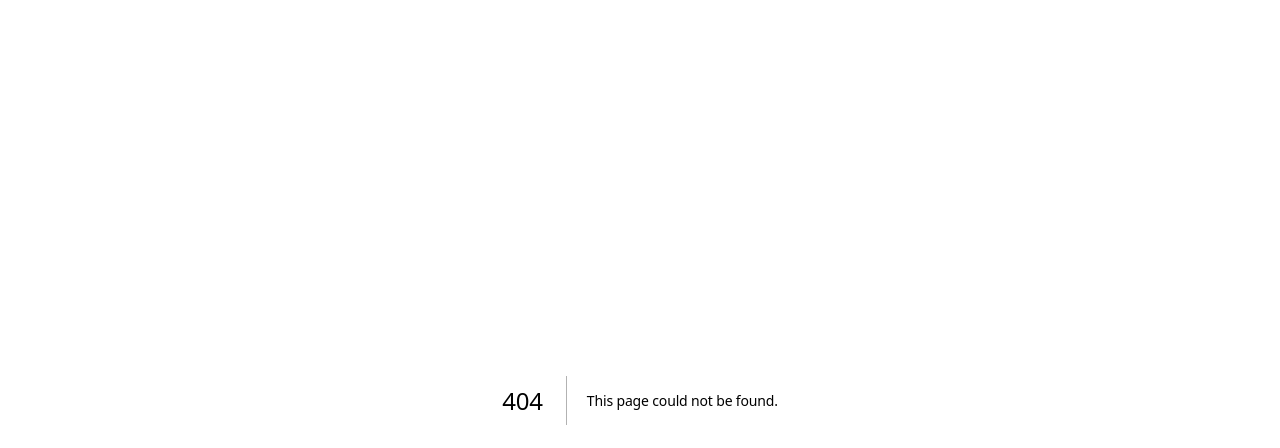
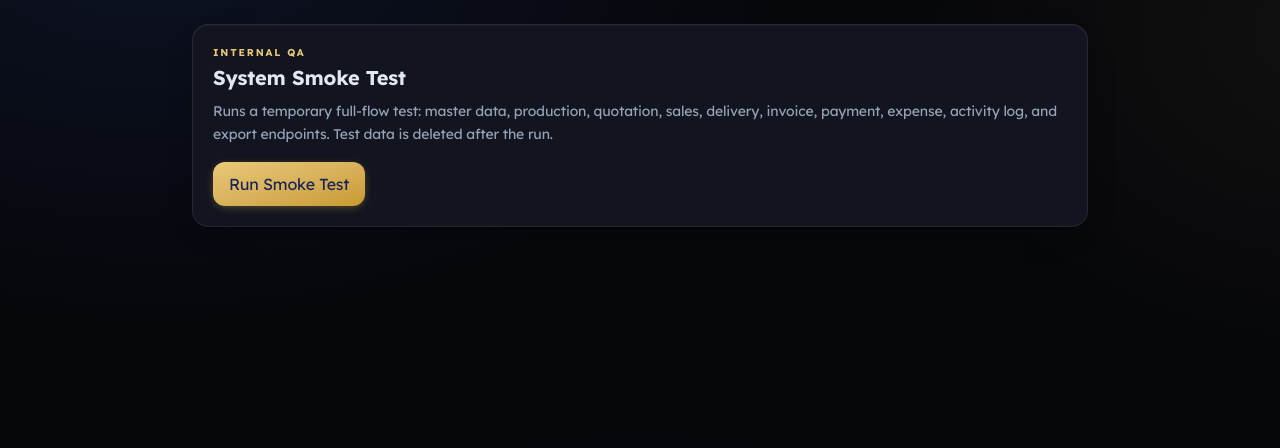
Before and after one commit to victor-rekon/daniswara-mini-erp, a Next.js app: page /system-test in a window 1280 px wide. Before the commit this address had no page. Shown: the top 448 px of the page. Built offline with nearby package versions, Linux system fonts and the light colour scheme.

Commit message:
Add in-app smoke test page

```diff
--- /dev/null
+++ b/app/system-test/page.tsx
@@ -0,0 +1,122 @@
+"use client";
+
+import { useState } from "react";
+
+type SmokeResult = {
+  status: "PASS" | "FAIL";
+  name: string;
+  detail?: string;
+};
+
+type SmokeResponse = {
+  ok: boolean;
+  runId: string;
+  summary: {
+    pass: number;
+    fail: number;
+    cleanup: string;
+  };
+  results: SmokeResult[];
+};
+
+export default function SystemTestPage() {
+  const [loading, setLoading] = useState(false);
+  const [result, setResult] = useState<SmokeResponse | null>(null);
+  const [error, setError] = useState<string | null>(null);
+
+  async function runSmokeTest() {
+    setLoading(true);
+    setError(null);
+    setResult(null);
+
+    try {
+      const response = await fetch("/api/internal/smoke-test", {
+        method: "POST",
+        headers: { "content-type": "application/json" },
+      });
+      const payload = (await response.json()) as SmokeResponse;
+      setResult(payload);
+
+      if (!response.ok) {
+        setError("Smoke test finished with failures. See details below.");
+      }
+    } catch (err) {
+      setError(err instanceof Error ? err.message : "Smoke test request failed.");
+    } finally {
+      setLoading(false);
+    }
+  }
+
+  return (
+    <main className="min-h-screen bg-transparent px-4 py-6 text-slate-100 md:px-8">
+      <section className="mx-auto grid max-w-4xl gap-4">
+        <div className="rounded-2xl border border-white/[0.08] bg-[#12151f] p-5 shadow-card">
+          <p className="text-[10px] font-bold uppercase tracking-[0.18em] text-[#e8c878]">Internal QA</p>
+          <h1 className="mt-1 text-xl font-bold text-[#e2e8f0]">System Smoke Test</h1>
+          <p className="mt-2 text-sm leading-relaxed text-[#94a3b8]">
+            Runs a temporary full-flow test: master data, production, quotation, sales, delivery, invoice, payment, expense, activity log, and export endpoints. Test data is deleted after the run.
+          </p>
+          <button
+            type="button"
+            onClick={runSmokeTest}
+            disabled={loading}
+            className="mt-4 rounded-xl bg-gradient-to-br from-[#e8c878] via-[#d9b25c] to-[#c99a2e] px-4 py-2.5 text-sm font-bold text-[#1a2456] shadow-[0_2px_10px_-2px_rgba(217,178,92,0.45)] disabled:cursor-not-allowed disabled:opacity-60"
+          >
+            {loading ? "Running Smoke Test..." : "Run Smoke Test"}
+          </button>
+        </div>
+
+        {error ? (
+          <div className="rounded-2xl border border-red-500/25 bg-red-500/10 px-4 py-3 text-sm font-semibold text-red-200 shadow-card">
+            {error}
+          </div>
+        ) : null}
+
+        {result ? (
+          <section className="rounded-2xl border border-white/[0.08] bg-[#12151f] p-5 shadow-card">
+            <div className="flex flex-wrap items-center justify-between gap-3">
+              <div>
+                <p className="text-[10px] font-bold uppercase tracking-[0.18em] text-[#94a3b8]">Result</p>
+                <h2 className={`mt-1 text-lg font-bold ${result.ok ? "text-emerald-300" : "text-red-300"}`}>
+                  {result.ok ? "PASS" : "FAIL"}
+                </h2>
+              </div>
+              <div className="rounded-xl border border-white/[0.08] bg-white/[0.04] px-3 py-2 text-xs text-[#94a3b8]">
+                {result.runId}
+              </div>
+            </div>
+
+            <div className="mt-4 grid grid-cols-3 gap-2 text-center text-sm">
+              <div className="rounded-xl bg-white/[0.04] p-3">
+                <p className="text-xs text-[#94a3b8]">Pass</p>
+                <p className="text-lg font-bold text-emerald-300">{result.summary.pass}</p>
+              </div>
+              <div className="rounded-xl bg-white/[0.04] p-3">
+                <p className="text-xs text-[#94a3b8]">Fail</p>
+                <p className="text-lg font-bold text-red-300">{result.summary.fail}</p>
+              </div>
+              <div className="rounded-xl bg-white/[0.04] p-3">
+                <p className="text-xs text-[#94a3b8]">Cleanup</p>
+                <p className="text-lg font-bold text-[#e2e8f0]">{result.summary.cleanup}</p>
+              </div>
+            </div>
+
+            <div className="mt-4 grid gap-2">
+              {result.results.map((item, index) => (
+                <div key={`${item.name}-${index}`} className="rounded-xl border border-white/[0.08] bg-[#161a26] p-3 text-sm">
+                  <div className="flex items-start justify-between gap-3">
+                    <p className="font-semibold text-[#e2e8f0]">{item.name}</p>
+                    <span className={`rounded-full px-2 py-0.5 text-[10px] font-bold ${item.status === "PASS" ? "bg-emerald-500/10 text-emerald-300" : "bg-red-500/10 text-red-300"}`}>
+                      {item.status}
+                    </span>
+                  </div>
+                  {item.detail ? <p className="mt-1 break-words text-xs text-[#94a3b8]">{item.detail}</p> : null}
+                </div>
+              ))}
+            </div>
+          </section>
+        ) : null}
+      </section>
+    </main>
+  );
+}
```
